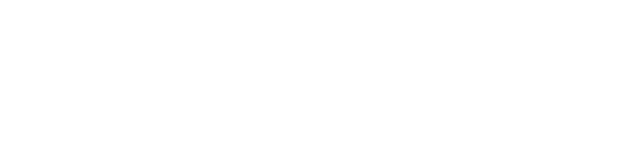
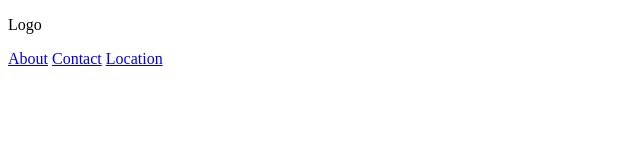
Before and after one commit to Furball451/landing_page, a plain HTML site: page index.html in a window 1280 px wide. Shown: the whole page, without its empty margins (0-640 px from the left). Drawn offline with Linux system fonts and the light colour scheme.

Commit message:
dummy links added

```diff
--- a/index.html
+++ b/index.html
@@ -7,7 +7,16 @@
     <title>Product Landing Page</title>
     <link rel="stylesheet" href="style.css" />
   </head>
-  <header></header>
+  <header>
+    <div class="left">
+      <p>Logo</p>
+    </div>
+    <div class="right">
+      <a href="about">About</a>
+      <a href="contact">Contact</a>
+      <a href="Location">Location</a>
+    </div>
+  </header>
   <body></body>
   <footer></footer>
 </html>
```
Also changed, not shown: Color_and_Fonts.png (added), Full_Design.png (added).
